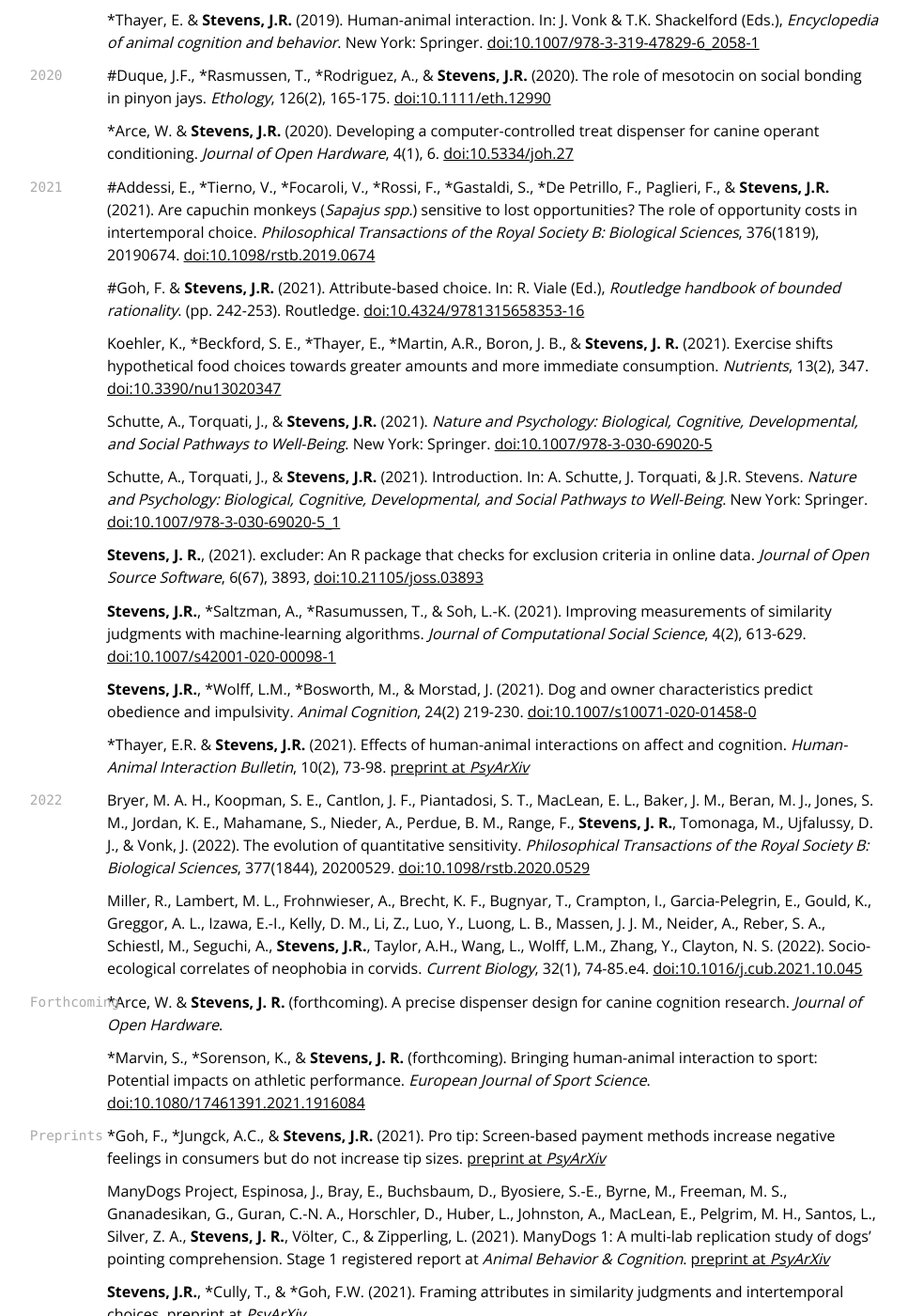
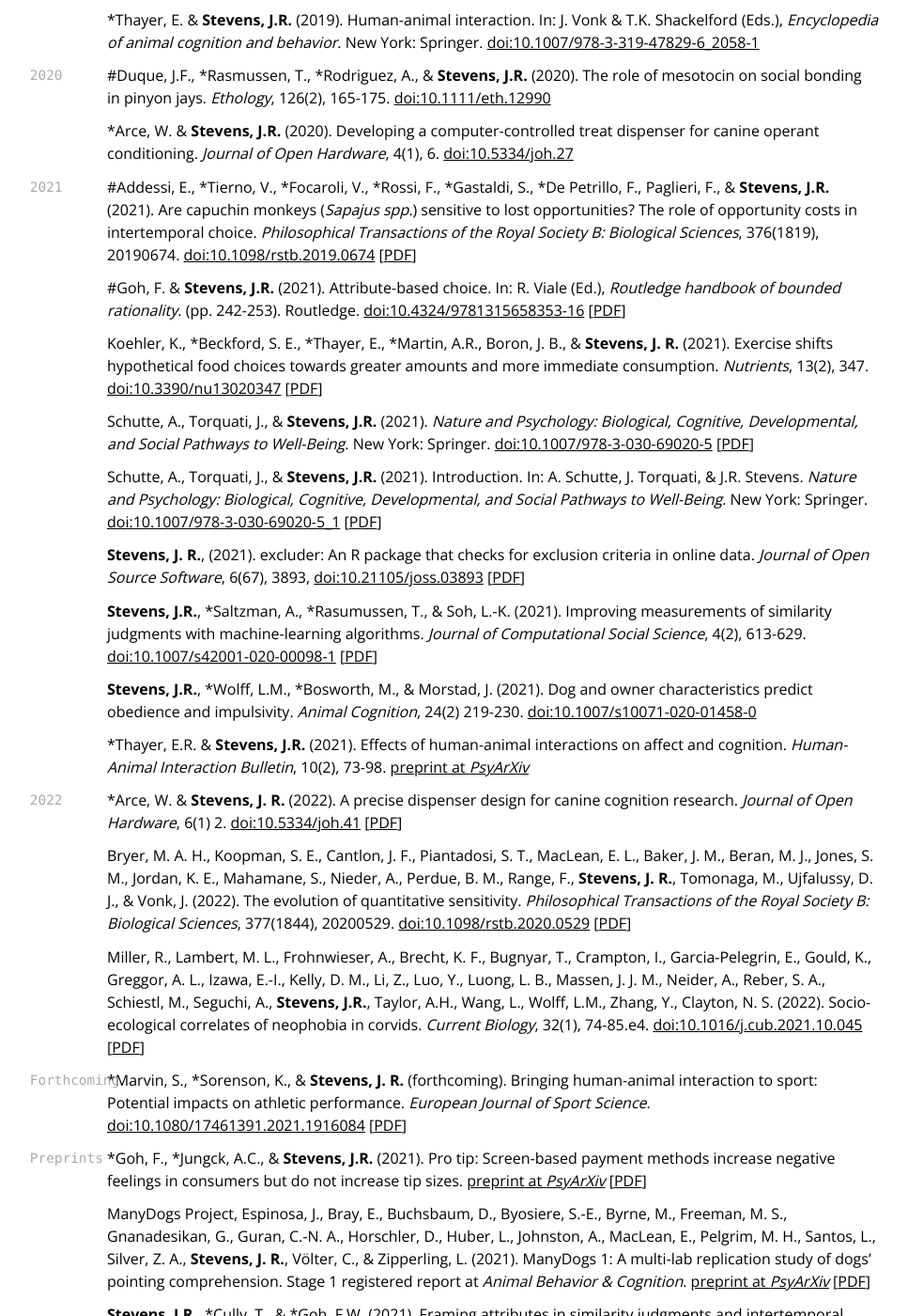
Before and after one commit to JeffreyRStevens/cv, a Jekyll site: the page built from index.md, in a window 1280 px wide and 1400 px high, scrolled down 6018 px. Shown: the whole window at 94% size, without its empty margins (218-1185 px from the left). Built offline with Jekyll 4.4.1, drawn with Linux system fonts in a browser that asks for light colours; nearby versions of some CDN libraries; some web fonts are replaced.

Commit message:
Add final Arce & Stevens 2022

```diff
--- a/index.md
+++ b/index.md
@@ -247,41 +247,41 @@ Koehler, K., Boron, J.B., Garvin, T.M., Bice, M.R., & **Stevens, J.R.** (2019).
 \*Arce, W. & **Stevens, J.R.** (2020). Developing a computer-controlled treat dispenser for canine operant conditioning. *Journal of Open Hardware*, 4(1), 6. [doi:10.5334/joh.27](https://doi.org/10.5334/joh.27)
 
 `2021`
-\#Addessi, E., \*Tierno, V., \*Focaroli, V., \*Rossi, F., \*Gastaldi, S., \*De Petrillo, F., Paglieri, F., & **Stevens, J.R.** (2021). Are capuchin monkeys (*Sapajus spp.*) sensitive to lost opportunities? The role of opportunity costs in intertemporal choice. *Philosophical Transactions of the Royal Society B: Biological Sciences*, 376(1819), 20190674. [doi:10.1098/rstb.2019.0674](https://doi.org/10.1098/rstb.2019.0674)
+\#Addessi, E., \*Tierno, V., \*Focaroli, V., \*Rossi, F., \*Gastaldi, S., \*De Petrillo, F., Paglieri, F., & **Stevens, J.R.** (2021). Are capuchin monkeys (*Sapajus spp.*) sensitive to lost opportunities? The role of opportunity costs in intertemporal choice. *Philosophical Transactions of the Royal Society B: Biological Sciences*, 376(1819), 20190674. [doi:10.1098/rstb.2019.0674](https://doi.org/10.1098/rstb.2019.0674) [[PDF]()]
 
-\#Goh, F. & **Stevens, J.R.** (2021). Attribute-based choice. In: R. Viale (Ed.), *Routledge handbook of bounded rationality*. (pp. 242-253). Routledge. [doi:10.4324/9781315658353-16](https://doi.org/10.4324/9781315658353-16)
+\#Goh, F. & **Stevens, J.R.** (2021). Attribute-based choice. In: R. Viale (Ed.), *Routledge handbook of bounded rationality*. (pp. 242-253). Routledge. [doi:10.4324/9781315658353-16](https://doi.org/10.4324/9781315658353-16) [[PDF]()]
 
-Koehler, K., \*Beckford, S. E., \*Thayer, E., \*Martin, A.R., Boron, J. B., & **Stevens, J. R.** (2021). Exercise shifts hypothetical food choices towards greater amounts and more immediate consumption. *Nutrients*, 13(2), 347. [doi:10.3390/nu13020347](https://doi.org/10.3390/nu13020347)
+Koehler, K., \*Beckford, S. E., \*Thayer, E., \*Martin, A.R., Boron, J. B., & **Stevens, J. R.** (2021). Exercise shifts hypothetical food choices towards greater amounts and more immediate consumption. *Nutrients*, 13(2), 347. [doi:10.3390/nu13020347](https://doi.org/10.3390/nu13020347) [[PDF]()]
 
-Schutte, A., Torquati, J., & **Stevens, J.R.** (2021). *Nature and Psychology: Biological, Cognitive, Developmental, and Social Pathways to Well-Being*. New York: Springer. [doi:10.1007/978-3-030-69020-5](https://doi.org/10.1007/978-3-030-69020-5)
+Schutte, A., Torquati, J., & **Stevens, J.R.** (2021). *Nature and Psychology: Biological, Cognitive, Developmental, and Social Pathways to Well-Being*. New York: Springer. [doi:10.1007/978-3-030-69020-5](https://doi.org/10.1007/978-3-030-69020-5) [[PDF]()]
 
-Schutte, A., Torquati, J., & **Stevens, J.R.** (2021). Introduction. In: A. Schutte, J. Torquati, & J.R. Stevens. *Nature and Psychology: Biological, Cognitive, Developmental, and Social Pathways to Well-Being*. New York: Springer. [doi:10.1007/978-3-030-69020-5_1](https://doi.org/10.1007/978-3-030-69020-5_1)
+Schutte, A., Torquati, J., & **Stevens, J.R.** (2021). Introduction. In: A. Schutte, J. Torquati, & J.R. Stevens. *Nature and Psychology: Biological, Cognitive, Developmental, and Social Pathways to Well-Being*. New York: Springer. [doi:10.1007/978-3-030-69020-5_1](https://doi.org/10.1007/978-3-030-69020-5_1) [[PDF]()]
 
-**Stevens, J. R.**, (2021). excluder: An R package that checks for exclusion criteria in online data. *Journal of Open Source Software*, 6(67), 3893, [doi:10.21105/joss.03893](https://doi.org/10.21105/joss.03893)
+**Stevens, J. R.**, (2021). excluder: An R package that checks for exclusion criteria in online data. *Journal of Open Source Software*, 6(67), 3893, [doi:10.21105/joss.03893](https://doi.org/10.21105/joss.03893) [[PDF]()]
 
-**Stevens, J.R.**, \*Saltzman, A., \*Rasumussen, T., & Soh, L.-K. (2021). Improving measurements of similarity judgments with machine-learning algorithms. *Journal of Computational Social Science*, 4(2), 613-629. [doi:10.1007/s42001-020-00098-1](https://doi.org/10.1007/s42001-020-00098-1)
+**Stevens, J.R.**, \*Saltzman, A., \*Rasumussen, T., & Soh, L.-K. (2021). Improving measurements of similarity judgments with machine-learning algorithms. *Journal of Computational Social Science*, 4(2), 613-629. [doi:10.1007/s42001-020-00098-1](https://doi.org/10.1007/s42001-020-00098-1) [[PDF]()]
 
 **Stevens, J.R.**, \*Wolff, L.M., \*Bosworth, M., & Morstad, J. (2021). Dog and owner characteristics predict obedience and impulsivity. *Animal Cognition*, 24(2) 219-230. [doi:10.1007/s10071-020-01458-0](https://doi.org/10.1007/s10071-020-01458-0)
 
 \*Thayer, E.R. & **Stevens, J.R.** (2021). Effects of human-animal interactions on affect and cognition. *Human-Animal Interaction Bulletin*, 10(2), 73-98. [preprint at *PsyArXiv*](https://doi.org/10.31234/osf.io/7v5nq)
 
 `2022`
-Bryer, M. A. H., Koopman, S. E., Cantlon, J. F., Piantadosi, S. T., MacLean, E. L., Baker, J. M., Beran, M. J., Jones, S. M., Jordan, K. E., Mahamane, S., Nieder, A., Perdue, B. M., Range, F., **Stevens, J. R.**, Tomonaga, M., Ujfalussy, D. J., & Vonk, J. (2022). The evolution of quantitative sensitivity. *Philosophical Transactions of the Royal Society B: Biological Sciences*, 377(1844), 20200529. [doi:10.1098/rstb.2020.0529](https://doi.org/10.1098/rstb.2020.0529)
+\*Arce, W. & **Stevens, J. R.** (2022). A precise dispenser design for canine cognition research. *Journal of Open Hardware*, 6(1) 2. [doi:10.5334/joh.41](https://doi.org/10.5334/joh.41) [[PDF](https://decisionslab.unl.edu/pubs/arce_stevens_2022.pdf)]
 
-Miller, R., Lambert, M. L., Frohnwieser, A., Brecht, K. F., Bugnyar, T., Crampton, I., Garcia-Pelegrin, E., Gould, K., Greggor, A. L., Izawa, E.-I., Kelly, D. M., Li, Z., Luo, Y., Luong, L. B., Massen, J. J. M., Neider, A., Reber, S. A., Schiestl, M., Seguchi, A., **Stevens, J.R.**, Taylor, A.H., Wang, L.,  Wolff, L.M.,  Zhang, Y., Clayton, N. S. (2022). Socio-ecological correlates of neophobia in corvids. *Current Biology*, 32(1), 74-85.e4.  [doi:10.1016/j.cub.2021.10.045](https://doi.org/10.1016/j.cub.2021.10.045)
+Bryer, M. A. H., Koopman, S. E., Cantlon, J. F., Piantadosi, S. T., MacLean, E. L., Baker, J. M., Beran, M. J., Jones, S. M., Jordan, K. E., Mahamane, S., Nieder, A., Perdue, B. M., Range, F., **Stevens, J. R.**, Tomonaga, M., Ujfalussy, D. J., & Vonk, J. (2022). The evolution of quantitative sensitivity. *Philosophical Transactions of the Royal Society B: Biological Sciences*, 377(1844), 20200529. [doi:10.1098/rstb.2020.0529](https://doi.org/10.1098/rstb.2020.0529) [[PDF](https://decisionslab.unl.edu/pubs/bryer_etal_2022.pdf)]
+
+Miller, R., Lambert, M. L., Frohnwieser, A., Brecht, K. F., Bugnyar, T., Crampton, I., Garcia-Pelegrin, E., Gould, K., Greggor, A. L., Izawa, E.-I., Kelly, D. M., Li, Z., Luo, Y., Luong, L. B., Massen, J. J. M., Neider, A., Reber, S. A., Schiestl, M., Seguchi, A., **Stevens, J.R.**, Taylor, A.H., Wang, L.,  Wolff, L.M.,  Zhang, Y., Clayton, N. S. (2022). Socio-ecological correlates of neophobia in corvids. *Current Biology*, 32(1), 74-85.e4.  [doi:10.1016/j.cub.2021.10.045](https://doi.org/10.1016/j.cub.2021.10.045) [[PDF](https://decisionslab.unl.edu/pubs/miller_etal_2021_preprint.pdf)]
 
 
 `Forthcoming`
-\*Arce, W. & **Stevens, J. R.** (forthcoming). A precise dispenser design for canine cognition research. *Journal of Open Hardware*.
-
-\*Marvin, S., \*Sorenson, K., & **Stevens, J. R.** (forthcoming). Bringing human-animal interaction to sport: Potential impacts on athletic performance. *European Journal of Sport Science*. [doi:10.1080/17461391.2021.1916084](https://doi.org/10.1080/17461391.2021.1916084)
+\*Marvin, S., \*Sorenson, K., & **Stevens, J. R.** (forthcoming). Bringing human-animal interaction to sport: Potential impacts on athletic performance. *European Journal of Sport Science*. [doi:10.1080/17461391.2021.1916084](https://doi.org/10.1080/17461391.2021.1916084) [[PDF](https://decisionslab.unl.edu/pubs/marvin_etal_2020_preprint.pdf)]
 
 `Preprints`
-\*Goh, F., \*Jungck, A.C., & **Stevens, J.R.** (2021). Pro tip: Screen-based payment methods increase negative feelings in consumers but do not increase tip sizes. [preprint at *PsyArXiv*](https://doi.org/10.31234/osf.io/yfne8)
+\*Goh, F., \*Jungck, A.C., & **Stevens, J.R.** (2021). Pro tip: Screen-based payment methods increase negative feelings in consumers but do not increase tip sizes. [preprint at *PsyArXiv*](https://doi.org/10.31234/osf.io/yfne8) [[PDF](https://decisionslab.unl.edu/pubs/goh_etal_2020_preprint.pdf)]
 
-ManyDogs Project, Espinosa, J., Bray, E., Buchsbaum, D., Byosiere, S.-E., Byrne, M., Freeman, M. S., Gnanadesikan, G., Guran, C.-N. A., Horschler, D., Huber, L., Johnston, A., MacLean, E., Pelgrim, M. H., Santos, L., Silver, Z. A., **Stevens, J. R.**, Völter, C., & Zipperling, L. (2021). ManyDogs 1: A multi-lab replication study of dogs’ pointing comprehension. Stage 1 registered report at *Animal Behavior & Cognition*. [preprint at *PsyArXiv*](https://doi.org/10.31234/osf.io/f86jq)
+ManyDogs Project, Espinosa, J., Bray, E., Buchsbaum, D., Byosiere, S.-E., Byrne, M., Freeman, M. S., Gnanadesikan, G., Guran, C.-N. A., Horschler, D., Huber, L., Johnston, A., MacLean, E., Pelgrim, M. H., Santos, L., Silver, Z. A., **Stevens, J. R.**, Völter, C., & Zipperling, L. (2021). ManyDogs 1: A multi-lab replication study of dogs’ pointing comprehension. Stage 1 registered report at *Animal Behavior & Cognition*. [preprint at *PsyArXiv*](https://doi.org/10.31234/osf.io/f86jq) [[PDF](https://decisionslab.unl.edu/pubs/manydogs_2021_preprint.pdf)]
 
-**Stevens, J.R.**, \*Cully, T., & \*Goh, F.W. (2021). Framing attributes in similarity judgments and intertemporal choices. [preprint at *PsyArXiv*](https://doi.org/10.31234/osf.io/csnqv)
+**Stevens, J.R.**, \*Cully, T., & \*Goh, F.W. (2021). Framing attributes in similarity judgments and intertemporal choices. [preprint at *PsyArXiv*](https://doi.org/10.31234/osf.io/csnqv) [[PDF](https://decisionslab.unl.edu/pubs/stevens_etal_2021.pdf)]
 
 
 
```
Also changed, not shown: cv.md (+15 -15 lines), 1 other file.
